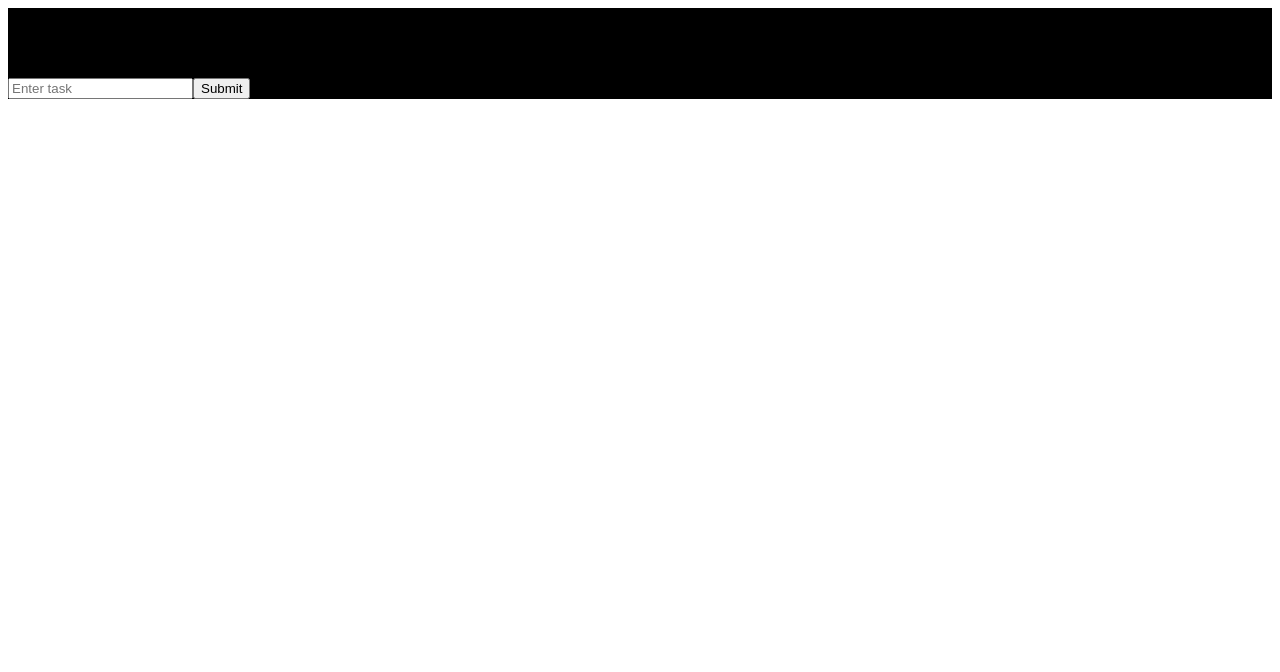
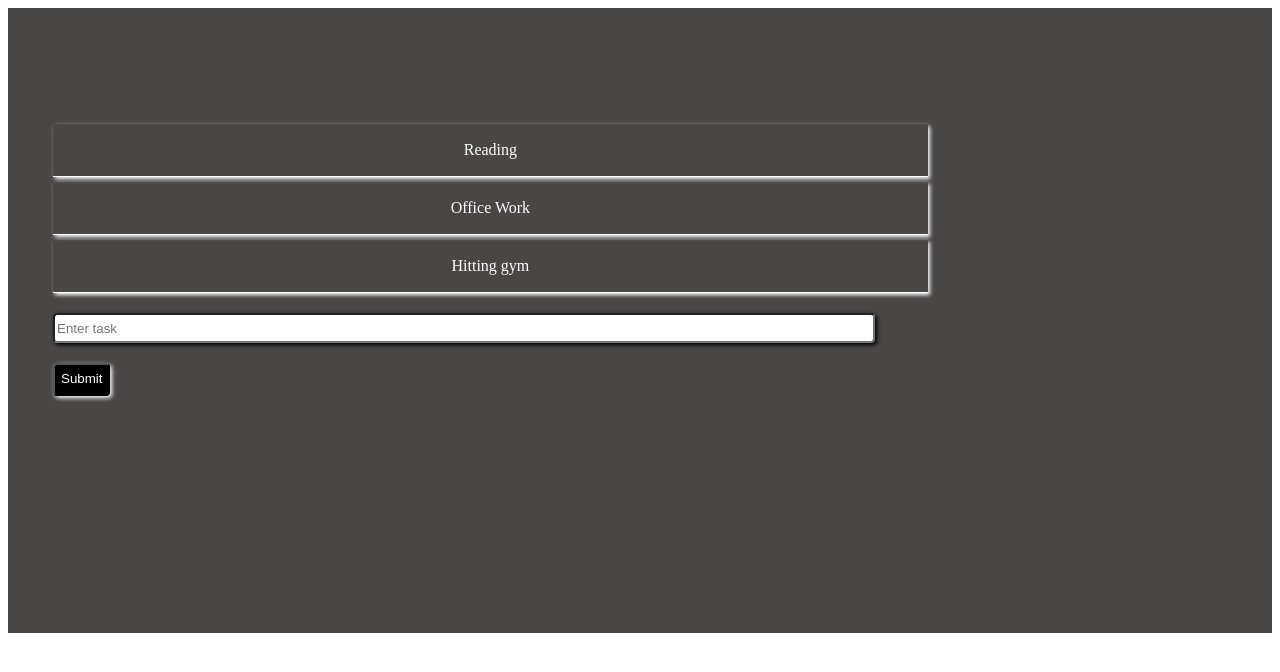
Before and after one commit to dstrivedi/react-todolistapp, a React app: page / in a window 1280 px wide. Built offline with nearby package versions, Linux system fonts and the light colour scheme.

Commit message:
3 files modified

```diff
--- a/src/App/App.css
+++ b/src/App/App.css
@@ -1,3 +1,9 @@
 .App {
-  background-color: black;
+  background-color: rgb(73, 70, 70);
+  color: white;
+  height: 525px;
+  padding-top: 100px;
+  text-align: center;
+  align-items: center;
+  justify-content: center;
 }
--- a/src/Task/Task.css
+++ b/src/Task/Task.css
@@ -1,3 +1,34 @@
 .taskName {
     list-style-type: none;
+    line-height: 2;
+    width: 70%;
 }
+
+.taskName li {
+  cursor: pointer;
+  box-shadow: 2px 2px 4px;
+  padding: 10px;
+  margin: 5px;
+  border-bottom: 1px solid white;
+}
+
+input {
+  box-shadow: 2px 2px 4px;
+  border-radius: 4px;
+  line-height: 2;
+}
+
+.inputTask {
+  width: 65%;
+  height: 30px;
+}
+
+.inputButton {
+  background-color: black;
+  color: white;
+}
+
+.inputTask, .inputButton {
+  margin: 20px 0px 0px 45px;
+  display: flex;
+}
--- a/src/Task/Task.js
+++ b/src/Task/Task.js
@@ -32,8 +32,8 @@ class Task extends Component {
                         return (<li key={t} onClick={this.deleteTask.bind(this, t)}>{t}</li>)
                     })}
                 </ul>
-                <input type="text" placeholder="Enter task" id="task" value={this.state.value} onChange={this.handlerChange} />
-                <input name="submit" type="submit" onClick={this.addTask} />
+                <input className="inputTask" type="text" placeholder="Enter task" id="task" value={this.state.value} onChange={this.handlerChange} />
+                <input className="inputButton" name="submit" type="submit" onClick={this.addTask} />
              </div>
         );
     }
```
